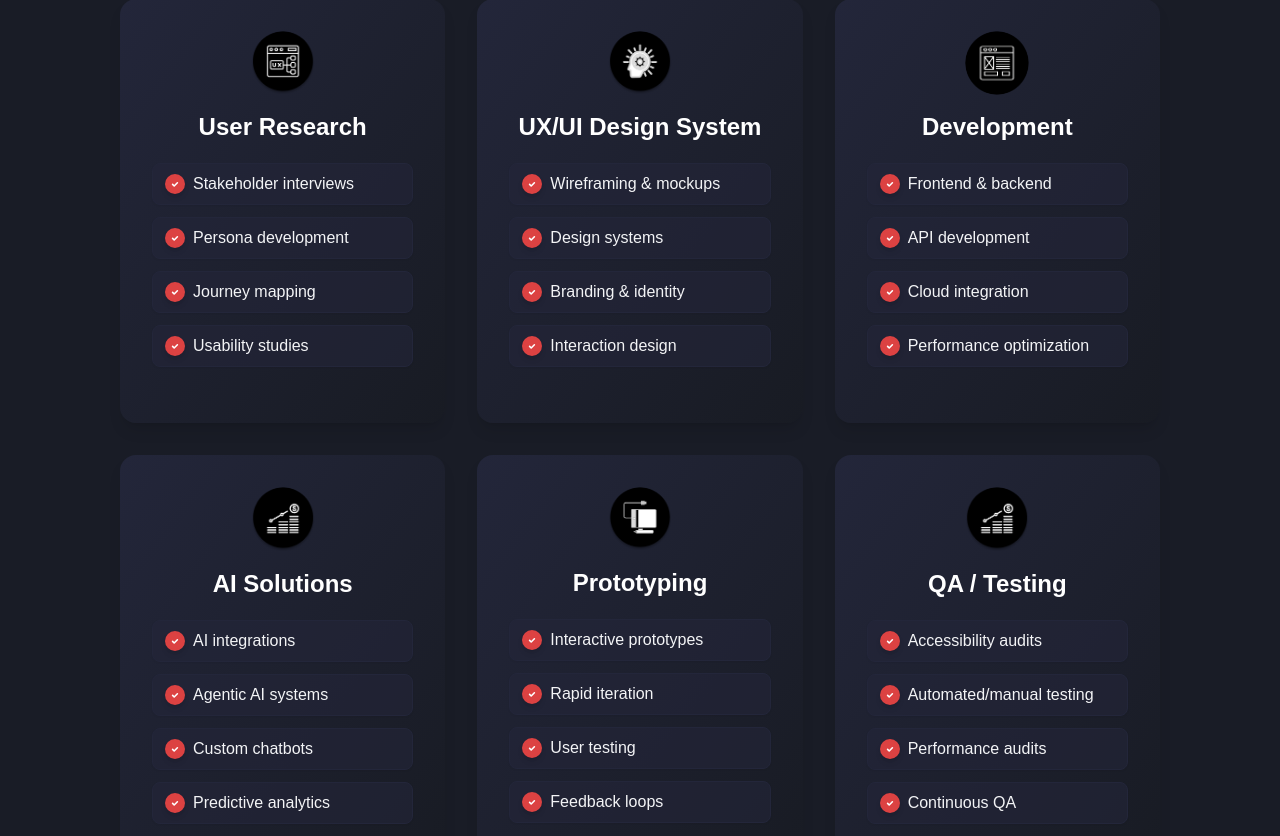
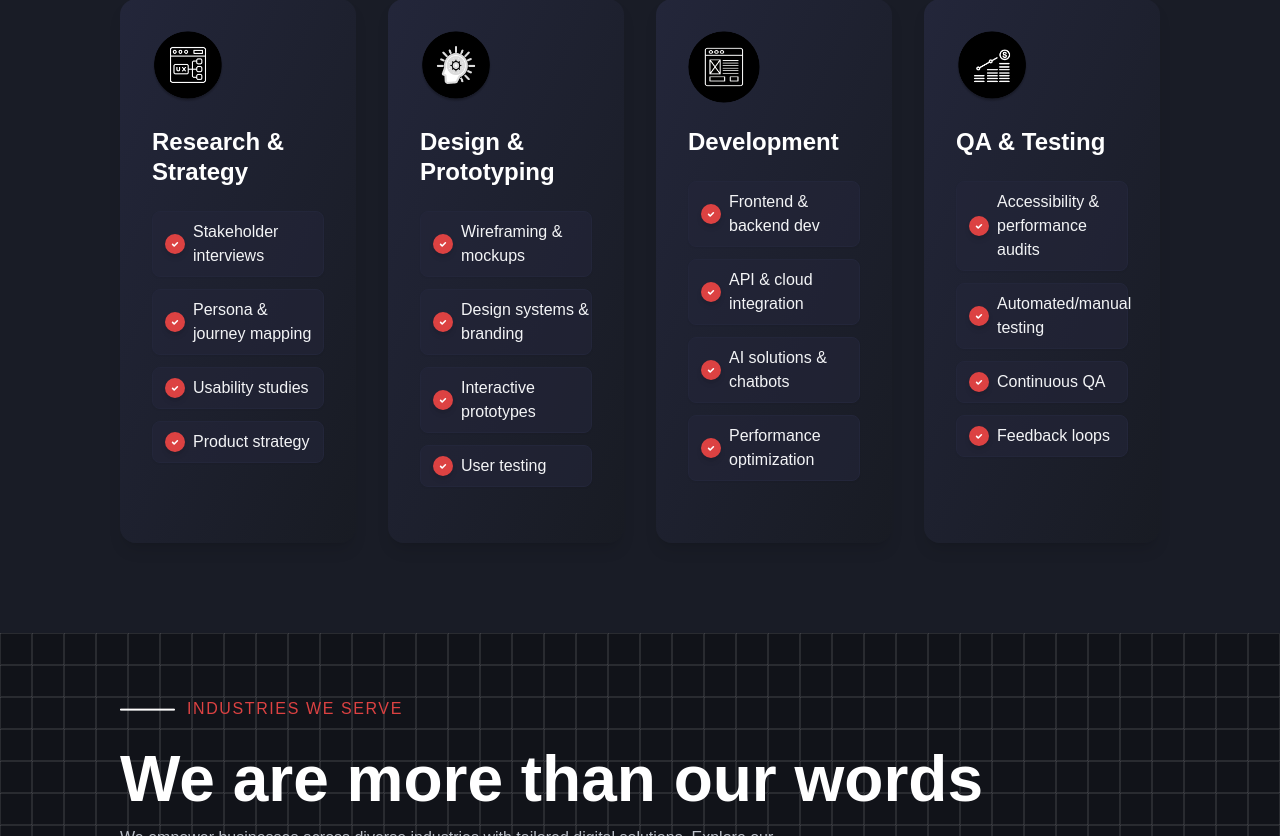
Before and after one commit to traveltraildev/Softles, a Next.js app: page / in a window 1280 px wide. Shown: the part 1044-1880 px from the top of the page. Built offline with nearby package versions, Linux system fonts and the light colour scheme.

Commit message:
some more changes

```diff
--- a/app/components/ServicesSection1.jsx
+++ b/app/components/ServicesSection1.jsx
@@ -32,69 +32,49 @@ function Tooltip({ text }) {
 const services = [
   {
     image: UserResearch,
-    title: "User Research",
+    title: "Research & Strategy",
     bullets: [
       "Stakeholder interviews",
-      "Persona development",
-      "Journey mapping",
+      "Persona & journey mapping",
       "Usability studies",
+      "Product strategy",
     ],
   },
   {
     image: DesignSystem,
-    title: "UX/UI Design System",
+    title: "Design & Prototyping",
     bullets: [
       "Wireframing & mockups",
-      "Design systems",
-      "Branding & identity",
-      "Interaction design",
+      "Design systems & branding",
+      "Interactive prototypes",
+      "User testing",
     ],
   },
   {
     image: InterfaceDesign,
     title: "Development",
     bullets: [
-      "Frontend & backend",
-      "API development",
-      "Cloud integration",
+      "Frontend & backend dev",
+      "API & cloud integration",
+      "AI solutions & chatbots",
       "Performance optimization",
     ],
   },
   {
     image: AuditingTesting,
-    title: "AI Solutions",
+    title: "QA & Testing",
     bullets: [
-      "AI integrations",
-      "Agentic AI systems",
-      "Custom chatbots",
-      "Predictive analytics",
-    ],
-  },
-  {
-    image: Prototyping,
-    title: "Prototyping",
-    bullets: [
-      "Interactive prototypes",
-      "Rapid iteration",
-      "User testing",
+      "Accessibility & performance audits",
+      "Automated/manual testing",
+      "Continuous QA",
       "Feedback loops",
-    ],
-  },
-  {
-    image: AuditingTesting,
-    title: "QA / Testing",
-    bullets: [
-      "Accessibility audits",
-      "Automated/manual testing",
-      "Performance audits",
-      "Continuous QA",
     ],
   },
 ];
 
 export default function ServicesSection1() {
   return (
-    <div className="min-h-[30rem] p-[10px] lg:px-[120px] w-full py-[90px] bg-[#191C26] flex flex-col justify-center">
+    <div className="min-h-[30rem] px-[10px] lg:px-[120px] w-full py-[90px] bg-[#191C26] flex flex-col justify-center place-content-between">
       <div className="flex flex-col">
         <p className="flex items-center text-base font-normal text-[#FFFFFF]">
           <Image src={Separator} className="mr-[10px]" alt="separator" />
@@ -107,22 +87,23 @@ export default function ServicesSection1() {
           We blend creativity and technology to deliver impactful digital products. Explore our core services below.
         </span>
       </div>
-      <div className="mt-10 grid grid-cols-1 sm:grid-cols-2 lg:grid-cols-3 gap-8">
+      <div className="mt-10 grid grid-cols-1 sm:grid-cols-2 lg:grid-cols-4 gap-8">
         {services.map((service, idx) => (
           <div
             key={idx}
-            className="group bg-gradient-to-br from-[#23263a] to-[#181B23] rounded-2xl shadow-lg p-8 flex flex-col items-center transition-transform duration-300 hover:scale-105 hover:shadow-2xl hover:ring-2 hover:ring-[#DC4242]/40 relative"
-            style={{ minHeight: 370 }}
+            className="group bg-gradient-to-br from-[#23263a] to-[#181B23] rounded-2xl shadow-lg p-8 flex flex-col items-start transition-transform duration-300 hover:scale-105 hover:shadow-2xl hover:ring-2 hover:ring-[#DC4242]/40 relative min-h-[320px]"
           >
-            <div className="mb-4 transition-transform duration-300 group-hover:rotate-12">
-              <Image src={service.image} alt={typeof service.title === "string" ? service.title : "Service"} width={64} height={64} className="rounded-full" />
+            <div className="mb-6 transition-transform duration-300 group-hover:rotate-12 flex items-center justify-start">
+              <Image src={service.image} alt={typeof service.title === 'string' ? service.title : 'Service'} width={72} height={72} className="rounded-full" />
             </div>
-            <h3 className="text-2xl font-bold mb-3 text-center text-white group-hover:text-[#DC4242] transition-colors duration-200">{service.title}</h3>
+            <h3 className="text-2xl font-bold mb-4 text-left text-white group-hover:text-[#DC4242] transition-colors duration-200 leading-tight">
+              {service.title}
+            </h3>
             <ul className="w-full flex flex-col gap-3 mt-2 mb-6">
               {service.bullets.map((b, i) => (
                 <li
                   key={i}
-                        className="relative pl-10 py-2 bg-[#23263a]/60 rounded-lg text-base text-[#F3F4F6] font-medium shadow-sm border border-[#23263a] hover:border-[#DC4242] transition-all duration-200"
+                  className="relative pl-10 py-2 bg-[#23263a]/60 rounded-lg text-base text-[#F3F4F6] font-medium shadow-sm border border-[#23263a] hover:border-[#DC4242] transition-all duration-200 text-left"
                 >
                   <span className="absolute left-3 top-1/2 -translate-y-1/2 flex items-center justify-center w-5 h-5 rounded-full bg-[#DC4242] text-white text-xs font-bold shadow-md">
                     <svg width="16" height="16" viewBox="0 0 20 20" fill="none">
--- a/app/components/ServicesSection4.jsx
+++ b/app/components/ServicesSection4.jsx
@@ -14,6 +14,7 @@ import Logo4 from "@/public/logo_4.png";
 import Logo5 from "@/public/logo_5.png";
 import Logo6 from "@/public/logo_6.png";
 import Logo7 from "@/public/logo_7.png";
+import Logo8 from "@/public/logo_8.png";
 import { Swiper, SwiperSlide } from 'swiper/react';
 import { Pagination, Navigation, Autoplay } from 'swiper/modules';
 import 'swiper/css';
@@ -59,7 +60,7 @@ const testimonials = [
   }
 ];
 
-const clientLogos = [Logo1, Logo2, Logo3, Logo4, Logo5, Logo6, Logo7];
+const clientLogos = [Logo1, Logo2, Logo3, Logo4, Logo5, Logo6, Logo7, Logo8];
 
 export default function ServicesSection4() {
   const [currentIndex, setCurrentIndex] = React.useState(0);
@@ -120,7 +121,7 @@ export default function ServicesSection4() {
         </div>
         {/* Client Logo Rail - now below testimonials, full width, edge-to-edge */}
         <div className="overflow-hidden w-screen fixed left-0 right-0 mt-20" style={{position: 'relative'}}>
-          <div className="flex gap-12 animate-logo-rail whitespace-nowrap" style={{ animation: 'logo-rail 18s linear infinite' }}>
+          <div className="flex gap-20 animate-logo-rail whitespace-nowrap" style={{ animation: 'logo-rail 18s linear infinite' }}>
             {clientLogos.concat(clientLogos).map((logo, idx) => (
               <Image key={idx} src={logo} alt={`Client Logo ${idx + 1}`} className="h-12 w-auto inline-block" />
             ))}
```
Also changed, not shown: app/components/ServicesSection5.jsx (+15 -19 lines), postcss.config 2.js (added, +7 -0 lines), app/components/WhatWeDo 2.jsx (added), public/logo_8.png (added). Lines whose indentation alone changed are shown as unchanged.
